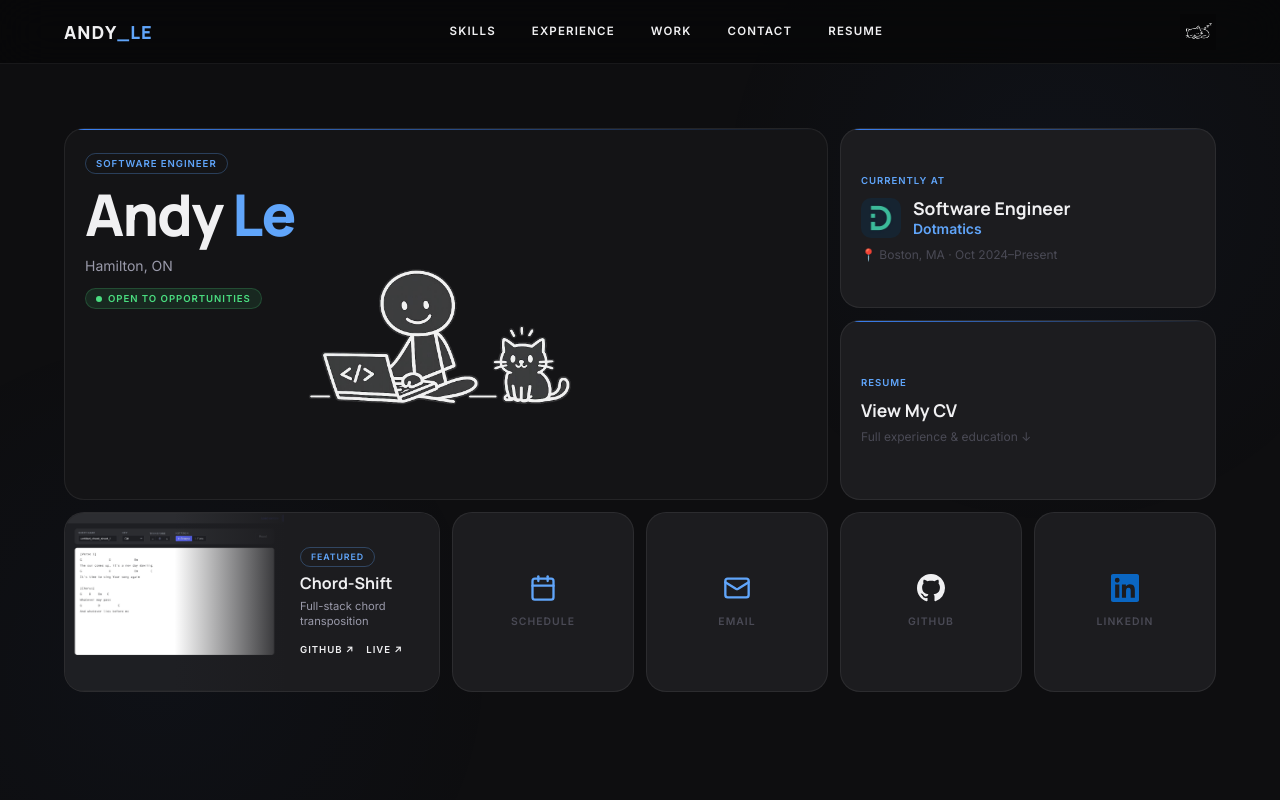
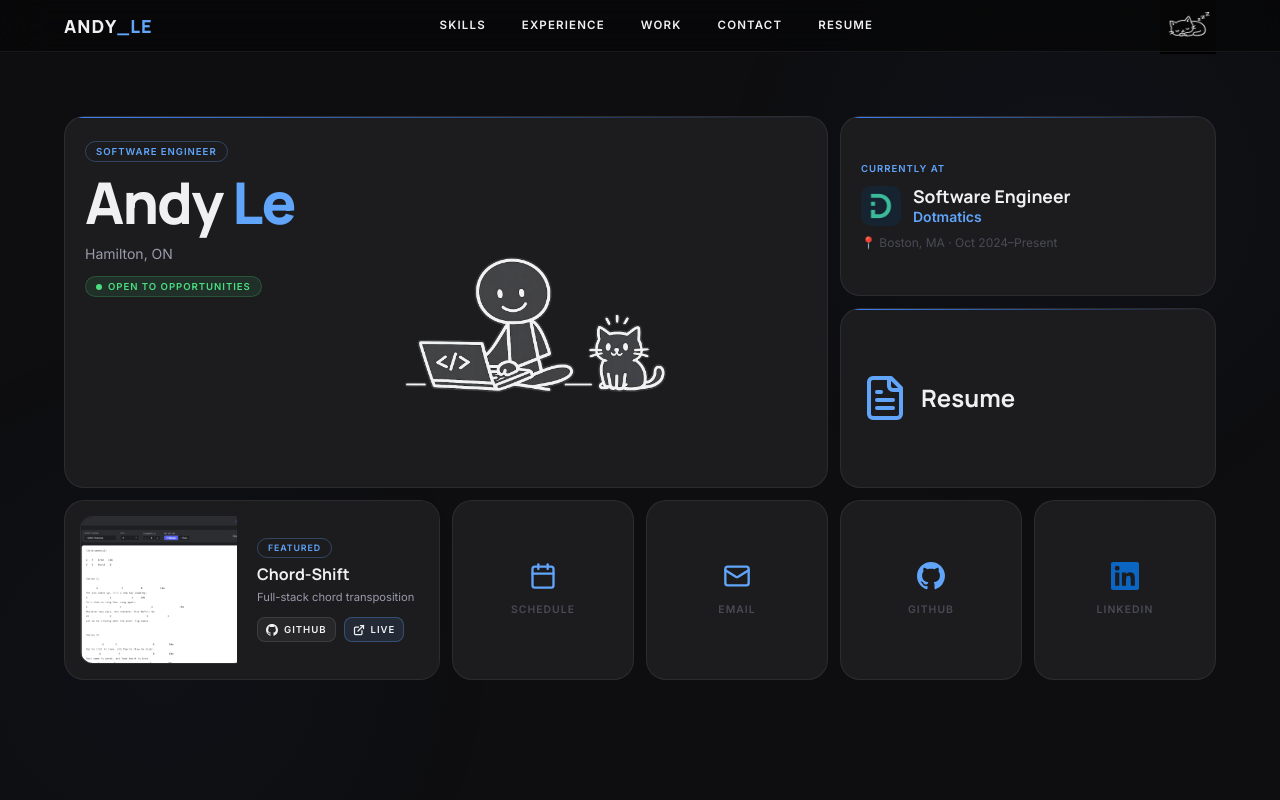
Before and after one commit to Andytule/andytule.github.io, a React (Vite) app: page / in a window 1280 px wide. Shown: the top 800 px of the page. Built offline with nearby package versions, Linux system fonts and the light colour scheme.

Commit message:
- Fix hero section

```diff
--- a/src/components/layout/Navbar/index.tsx
+++ b/src/components/layout/Navbar/index.tsx
@@ -16,7 +16,7 @@
   return (
     <header
       className={cn(
-        'sticky top-0 z-50 h-16',
+        'sticky top-0 z-50 h-[52px]',
         'border-b border-white/7',
         'bg-[#080809]/85 backdrop-blur-xl'
       )}
@@ -62,7 +62,7 @@
           <img
             src="/sleeping-cat.png"
             alt="Resume"
-            className="h-9 w-9 object-contain mix-blend-screen transition-transform duration-300 group-hover:scale-110"
+            className="h-14 w-14 object-contain mix-blend-screen transition-transform duration-300 group-hover:scale-110"
           />
         </button>
       </div>
--- a/src/components/sections/Hero/index.tsx
+++ b/src/components/sections/Hero/index.tsx
@@ -1,4 +1,4 @@
-import { Calendar, Mail } from 'lucide-react';
+import { Calendar, FileText, Mail } from 'lucide-react';
 import React from 'react';
 
 import { Badge } from '@/components/ui/badge';
@@ -7,18 +7,6 @@
 
 const cell =
   'relative overflow-hidden rounded-xl border border-white/7 bg-[#1c1c1f] transition-all duration-[250ms] ease-out hover:-translate-y-0.5 hover:border-[#60a5fa]/30 hover:shadow-[0_0_20px_rgba(33,150,243,0.12),0_0_40px_rgba(96,180,255,0.06)]';
-
-const GitHubIcon = () => (
-  <svg className="h-7 w-7" viewBox="0 0 24 24" fill="currentColor">
-    <path d="M12 0C5.37 0 0 5.37 0 12c0 5.31 3.435 9.795 8.205 11.385.6.105.825-.255.825-.57 0-.285-.015-1.23-.015-2.235-3.015.555-3.795-.735-4.035-1.41-.135-.345-.72-1.41-1.23-1.695-.42-.225-1.02-.78-.015-.795.945-.015 1.62.87 1.845 1.23 1.08 1.815 2.805 1.305 3.495.99.105-.78.42-1.305.765-1.605-2.67-.3-5.46-1.335-5.46-5.925 0-1.305.465-2.385 1.23-3.225-.12-.3-.54-1.53.12-3.18 0 0 1.005-.315 3.3 1.23.96-.27 1.98-.405 3-.405s2.04.135 3 .405c2.295-1.56 3.3-1.23 3.3-1.23.66 1.65.24 2.88.12 3.18.765.84 1.23 1.905 1.23 3.225 0 4.605-2.805 5.625-5.475 5.925.435.375.81 1.095.81 2.22 0 1.605-.015 2.895-.015 3.3 0 .315.225.69.825.57A12.02 12.02 0 0024 12c0-6.63-5.37-12-12-12z" />
-  </svg>
-);
-
-const LinkedInIcon = () => (
-  <svg className="h-7 w-7" viewBox="0 0 24 24" fill="currentColor">
-    <path d="M20.447 20.452h-3.554v-5.569c0-1.328-.027-3.037-1.852-3.037-1.853 0-2.136 1.445-2.136 2.939v5.667H9.351V9h3.414v1.561h.046c.477-.9 1.637-1.85 3.37-1.85 3.601 0 4.267 2.37 4.267 5.455v6.286zM5.337 7.433a2.062 2.062 0 01-2.063-2.065 2.064 2.064 0 112.063 2.065zm1.782 13.019H3.555V9h3.564v11.452zM22.225 0H1.771C.792 0 0 .774 0 1.729v20.542C0 23.227.792 24 1.771 24h20.451C23.2 24 24 23.227 24 22.271V1.729C24 .774 23.2 0 22.222 0h.003z" />
-  </svg>
-);
 
 const socialTiles = [
   {
@@ -43,9 +31,13 @@
     label: 'GitHub',
     hoverBg: 'hover:bg-[#006bff]',
     icon: (
-      <span className="text-[#f0f0f2] transition-colors group-hover:text-white">
-        <GitHubIcon />
-      </span>
+      <svg
+        className="h-7 w-7 text-[#60a5fa] transition-colors group-hover:text-white"
+        viewBox="0 0 24 24"
+        fill="currentColor"
+      >
+        <path d="M12 0C5.37 0 0 5.37 0 12c0 5.31 3.435 9.795 8.205 11.385.6.105.825-.255.825-.57 0-.285-.015-1.23-.015-2.235-3.015.555-3.795-.735-4.035-1.41-.135-.345-.72-1.41-1.23-1.695-.42-.225-1.02-.78-.015-.795.945-.015 1.62.87 1.845 1.23 1.08 1.815 2.805 1.305 3.495.99.105-.78.42-1.305.765-1.605-2.67-.3-5.46-1.335-5.46-5.925 0-1.305.465-2.385 1.23-3.225-.12-.3-.54-1.53.12-3.18 0 0 1.005-.315 3.3 1.23.96-.27 1.98-.405 3-.405s2.04.135 3 .405c2.295-1.56 3.3-1.23 3.3-1.23.66 1.65.24 2.88.12 3.18.765.84 1.23 1.905 1.23 3.225 0 4.605-2.805 5.625-5.475 5.925.435.375.81 1.095.81 2.22 0 1.605-.015 2.895-.015 3.3 0 .315.225.69.825.57A12.02 12.02 0 0024 12c0-6.63-5.37-12-12-12z" />
+      </svg>
     ),
   },
   {
@@ -54,9 +46,13 @@
     label: 'LinkedIn',
     hoverBg: 'hover:bg-[#0a66c2]',
     icon: (
-      <span className="text-[#0a66c2] transition-colors group-hover:text-white">
-        <LinkedInIcon />
-      </span>
+      <svg
+        className="h-7 w-7 text-[#0a66c2] transition-colors group-hover:text-white"
+        viewBox="0 0 24 24"
+        fill="currentColor"
+      >
+        <path d="M20.447 20.452h-3.554v-5.569c0-1.328-.027-3.037-1.852-3.037-1.853 0-2.136 1.445-2.136 2.939v5.667H9.351V9h3.414v1.561h.046c.477-.9 1.637-1.85 3.37-1.85 3.601 0 4.267 2.37 4.267 5.455v6.286zM5.337 7.433a2.062 2.062 0 01-2.063-2.065 2.064 2.064 0 112.063 2.065zm1.782 13.019H3.555V9h3.564v11.452zM22.225 0H1.771C.792 0 0 .774 0 1.729v20.542C0 23.227.792 24 1.771 24h20.451C23.2 24 24 23.227 24 22.271V1.729C24 .774 23.2 0 22.222 0h.003z" />
+      </svg>
     ),
   },
 ] as const;
@@ -68,7 +64,7 @@
       <Card
         className={cn(
           cell,
-          'flex flex-col bg-[#141416] min-h-[320px]',
+          'flex flex-col bg-[#1c1c1f] min-h-[320px]',
           'before:absolute before:inset-x-0 before:top-0 before:h-px before:bg-gradient-to-r before:from-[#3b82f6] before:to-transparent'
         )}
       >
@@ -85,7 +81,7 @@
             Open to opportunities
           </Badge>
         </div>
-        <div className="pointer-events-none absolute inset-x-0 top-[18%] bottom-0">
+        <div className="pointer-events-none absolute left-[25%] right-0 top-[18%] bottom-0">
           <img
             src="/andy-avatar.png"
             alt=""
@@ -95,10 +91,14 @@
         </div>
       </Card>
 
-      <Card
+      {/* Currently At — links to Dotmatics */}
+      <a
+        href="https://www.dotmatics.com/"
+        target="_blank"
+        rel="noopener noreferrer"
         className={cn(
           cell,
-          'flex flex-col justify-center gap-2 p-5',
+          'flex flex-col justify-center gap-2 p-5 no-underline',
           'before:absolute before:inset-x-0 before:top-0 before:h-px before:bg-gradient-to-r before:from-[#3b82f6] before:to-transparent',
           'group hover:bg-[#006bff] hover:border-transparent hover:shadow-none'
         )}
@@ -125,18 +125,26 @@
         <p className="text-xs text-[#4a4a55] transition-colors group-hover:text-white/60">
           📍 Boston, MA · Oct 2024–Present
         </p>
-      </Card>
+      </a>
 
-      <Card className={cn(cell, 'group flex flex-row overflow-hidden')}>
-        <div className="relative min-w-0 flex-1 overflow-hidden">
+      {/* Chord-Shift — scrolls to Work/Projects section */}
+      <Card
+        className={cn(cell, 'group relative overflow-hidden cursor-pointer')}
+        onClick={() => document.getElementById('portfolio')?.scrollIntoView({ behavior: 'smooth' })}
+      >
+        {/* Screenshot mockup — floated left, slightly inset, feels placed not pasted */}
+        <div className="absolute left-4 top-4 bottom-4 w-[44%] overflow-hidden rounded-lg shadow-[0_0_0_1px_rgba(255,255,255,0.08)] transition-transform duration-[400ms] group-hover:scale-[1.03]">
           <img
             src="/chord-shift-preview.png"
             alt="Chord-Shift app"
-            className="h-full w-full object-cover object-top transition-transform duration-[400ms] group-hover:scale-[1.04]"
+            className="h-full w-full object-cover object-top"
           />
-          <div className="pointer-events-none absolute inset-0 bg-gradient-to-r from-transparent via-transparent to-[#1c1c1f]/95" />
         </div>
-        <div className="flex w-[155px] flex-shrink-0 flex-col justify-center gap-1.5 bg-[#1c1c1f] p-4">
+        {/* Content — solid bg flush right */}
+        <div
+          className="absolute inset-y-0 right-0 flex w-[54%] flex-col justify-center gap-1.5 bg-[#1c1c1f] p-5"
+          onClick={(e) => e.stopPropagation()}
+        >
           <Badge variant="default" className="w-fit text-[0.55rem]">
             Featured
           </Badge>
@@ -146,22 +154,38 @@
           <p className="text-[0.7rem] leading-snug text-[#9a9aaa]">
             Full-stack chord transposition
           </p>
-          <div className="mt-1.5 flex flex-wrap gap-3">
+          <div className="mt-1.5 flex flex-row items-center gap-2">
             <a
               href="https://github.com/Andytule/chord-shift"
               target="_blank"
               rel="noopener noreferrer"
-              className="text-[0.6rem] font-semibold uppercase tracking-widest text-[#4a4a55] transition-colors hover:text-[#60a5fa]"
+              className="inline-flex items-center gap-1.5 rounded-md border border-white/10 bg-white/5 px-2 py-1 text-[0.6rem] font-semibold uppercase tracking-widest text-[#9a9aaa] transition-all hover:border-[#60a5fa]/40 hover:bg-[#60a5fa]/10 hover:text-[#60a5fa]"
             >
-              GitHub ↗
+              <svg className="h-3 w-3 flex-shrink-0" viewBox="0 0 24 24" fill="currentColor">
+                <path d="M12 0C5.37 0 0 5.37 0 12c0 5.31 3.435 9.795 8.205 11.385.6.105.825-.255.825-.57 0-.285-.015-1.23-.015-2.235-3.015.555-3.795-.735-4.035-1.41-.135-.345-.72-1.41-1.23-1.695-.42-.225-1.02-.78-.015-.795.945-.015 1.62.87 1.845 1.23 1.08 1.815 2.805 1.305 3.495.99.105-.78.42-1.305.765-1.605-2.67-.3-5.46-1.335-5.46-5.925 0-1.305.465-2.385 1.23-3.225-.12-.3-.54-1.53.12-3.18 0 0 1.005-.315 3.3 1.23.96-.27 1.98-.405 3-.405s2.04.135 3 .405c2.295-1.56 3.3-1.23 3.3-1.23.66 1.65.24 2.88.12 3.18.765.84 1.23 1.905 1.23 3.225 0 4.605-2.805 5.625-5.475 5.925.435.375.81 1.095.81 2.22 0 1.605-.015 2.895-.015 3.3 0 .315.225.69.825.57A12.02 12.02 0 0024 12c0-6.63-5.37-12-12-12z" />
+              </svg>
+              GitHub
             </a>
             <a
-              href="https://chord-shift.vercel.app"
+              href="https://andytule.github.io/chord-shift/"
               target="_blank"
               rel="noopener noreferrer"
-              className="text-[0.6rem] font-semibold uppercase tracking-widest text-[#60a5fa] transition-opacity hover:opacity-75"
+              className="inline-flex items-center gap-1.5 rounded-md border border-[#60a5fa]/30 bg-[#60a5fa]/10 px-2 py-1 text-[0.6rem] font-semibold uppercase tracking-widest text-[#60a5fa] transition-all hover:bg-[#60a5fa]/20 hover:border-[#60a5fa]/60"
             >
-              Live ↗
+              <svg
+                className="h-3 w-3 flex-shrink-0"
+                viewBox="0 0 24 24"
+                fill="none"
+                stroke="currentColor"
+                strokeWidth="2.5"
+                strokeLinecap="round"
+                strokeLinejoin="round"
+              >
+                <path d="M18 13v6a2 2 0 0 1-2 2H5a2 2 0 0 1-2-2V8a2 2 0 0 1 2-2h6" />
+                <polyline points="15 3 21 3 21 9" />
+                <line x1="10" y1="14" x2="21" y2="3" />
+              </svg>
+              Live
             </a>
           </div>
         </div>
@@ -207,7 +231,7 @@
         style={{ gridArea: 'main' }}
         className={cn(
           cell,
-          'flex flex-col bg-[#141416] h-full',
+          'flex flex-col bg-[#1c1c1f] h-full',
           'before:absolute before:inset-x-0 before:top-0 before:h-px before:bg-gradient-to-r before:from-[#3b82f6] before:to-transparent'
         )}
       >
@@ -224,7 +248,7 @@
             Open to opportunities
           </Badge>
         </div>
-        <div className="pointer-events-none absolute inset-x-0 top-[18%] bottom-0">
+        <div className="pointer-events-none absolute left-[25%] right-0 top-[18%] bottom-0">
           <img
             src="/andy-avatar.png"
             alt=""
@@ -234,12 +258,15 @@
         </div>
       </Card>
 
-      {/* Currently At */}
-      <Card
+      {/* Currently At — links to Dotmatics */}
+      <a
+        href="https://www.dotmatics.com/"
+        target="_blank"
+        rel="noopener noreferrer"
         style={{ gridArea: 'job' }}
         className={cn(
           cell,
-          'flex flex-col justify-center gap-2 p-5 h-full',
+          'flex flex-col justify-center gap-2 p-5 h-full no-underline',
           'before:absolute before:inset-x-0 before:top-0 before:h-px before:bg-gradient-to-r before:from-[#3b82f6] before:to-transparent',
           'group hover:bg-[#006bff] hover:border-transparent hover:shadow-none'
         )}
@@ -266,9 +293,9 @@
         <p className="text-xs text-[#4a4a55] transition-colors group-hover:text-white/60">
           📍 Boston, MA · Oct 2024–Present
         </p>
-      </Card>
+      </a>
 
-      {/* Resume card */}
+      {/* Resume card — large FileText icon + bold label */}
       <a
         href="#resume"
         onClick={(e) => {
@@ -278,36 +305,41 @@
         style={{ gridArea: 'resume' }}
         className={cn(
           cell,
-          'flex flex-col justify-center gap-2 p-5 h-full no-underline',
+          'flex flex-col items-start justify-center gap-2 p-5 h-full no-underline',
           'before:absolute before:inset-x-0 before:top-0 before:h-px before:bg-gradient-to-r before:from-[#3b82f6] before:to-transparent',
           'group hover:bg-[#006bff] hover:border-transparent hover:shadow-none'
         )}
       >
-        <p className="text-[0.6rem] font-semibold uppercase tracking-widest text-[#60a5fa] transition-colors group-hover:text-white/70">
-          Resume
-        </p>
-        <p className="font-display text-[1.1rem] font-bold leading-tight text-[#f0f0f2] transition-colors group-hover:text-white">
-          View My CV
-        </p>
-        <p className="text-xs text-[#4a4a55] transition-colors group-hover:text-white/60">
-          Full experience & education ↓
-        </p>
+        <div className="flex items-center gap-3">
+          <FileText
+            size={48}
+            className="text-[#60a5fa] transition-colors group-hover:text-white flex-shrink-0"
+          />
+          <p className="font-display text-2xl font-bold leading-tight text-[#f0f0f2] transition-colors group-hover:text-white">
+            Resume
+          </p>
+        </div>
       </a>
 
-      {/* Featured Project — Chord-Shift */}
+      {/* Featured Project — Chord-Shift — scrolls to Work section */}
       <Card
         style={{ gridArea: 'proj' }}
-        className={cn(cell, 'group flex flex-row overflow-hidden h-full')}
+        className={cn(cell, 'group relative overflow-hidden h-full cursor-pointer')}
+        onClick={() => document.getElementById('portfolio')?.scrollIntoView({ behavior: 'smooth' })}
       >
-        <div className="relative min-w-0 flex-1 overflow-hidden">
+        {/* Screenshot mockup — floated left, slightly inset, feels placed not pasted */}
+        <div className="absolute left-4 top-4 bottom-4 w-[44%] overflow-hidden rounded-lg shadow-[0_0_0_1px_rgba(255,255,255,0.08)] transition-transform duration-[400ms] group-hover:scale-[1.03]">
           <img
             src="/chord-shift-preview.png"
             alt="Chord-Shift app"
-            className="h-full w-full object-cover object-top transition-transform duration-[400ms] group-hover:scale-[1.04]"
+            className="h-full w-full object-cover object-top"
           />
-          <div className="pointer-events-none absolute inset-0 bg-gradient-to-r from-transparent via-transparent to-[#1c1c1f]/95" />
         </div>
-        <div className="flex w-[155px] flex-shrink-0 flex-col justify-center gap-1.5 bg-[#1c1c1f] p-4">
+        {/* Content — solid bg flush right */}
+        <div
+          className="absolute inset-y-0 right-0 flex w-[54%] flex-col justify-center gap-1.5 bg-[#1c1c1f] p-5"
+          onClick={(e) => e.stopPropagation()}
+        >
           <Badge variant="default" className="w-fit text-[0.55rem]">
             Featured
           </Badge>
@@ -317,22 +349,38 @@
           <p className="text-[0.7rem] leading-snug text-[#9a9aaa]">
             Full-stack chord transposition
           </p>
-          <div className="mt-1.5 flex flex-wrap gap-3">
+          <div className="mt-1.5 flex flex-row items-center gap-2">
             <a
               href="https://github.com/Andytule/chord-shift"
               target="_blank"
               rel="noopener noreferrer"
-              className="text-[0.6rem] font-semibold uppercase tracking-widest text-[#4a4a55] transition-colors hover:text-[#60a5fa]"
+              className="inline-flex items-center gap-1.5 rounded-md border border-white/10 bg-white/5 px-2 py-1 text-[0.6rem] font-semibold uppercase tracking-widest text-[#9a9aaa] transition-all hover:border-[#60a5fa]/40 hover:bg-[#60a5fa]/10 hover:text-[#60a5fa]"
             >
-              GitHub ↗
+              <svg className="h-3 w-3 flex-shrink-0" viewBox="0 0 24 24" fill="currentColor">
+                <path d="M12 0C5.37 0 0 5.37 0 12c0 5.31 3.435 9.795 8.205 11.385.6.105.825-.255.825-.57 0-.285-.015-1.23-.015-2.235-3.015.555-3.795-.735-4.035-1.41-.135-.345-.72-1.41-1.23-1.695-.42-.225-1.02-.78-.015-.795.945-.015 1.62.87 1.845 1.23 1.08 1.815 2.805 1.305 3.495.99.105-.78.42-1.305.765-1.605-2.67-.3-5.46-1.335-5.46-5.925 0-1.305.465-2.385 1.23-3.225-.12-.3-.54-1.53.12-3.18 0 0 1.005-.315 3.3 1.23.96-.27 1.98-.405 3-.405s2.04.135 3 .405c2.295-1.56 3.3-1.23 3.3-1.23.66 1.65.24 2.88.12 3.18.765.84 1.23 1.905 1.23 3.225 0 4.605-2.805 5.625-5.475 5.925.435.375.81 1.095.81 2.22 0 1.605-.015 2.895-.015 3.3 0 .315.225.69.825.57A12.02 12.02 0 0024 12c0-6.63-5.37-12-12-12z" />
+              </svg>
+              GitHub
             </a>
             <a
-              href="https://chord-shift.vercel.app"
+              href="https://andytule.github.io/chord-shift/"
               target="_blank"
               rel="noopener noreferrer"
-              className="text-[0.6rem] font-semibold uppercase tracking-widest text-[#60a5fa] transition-opacity hover:opacity-75"
+              className="inline-flex items-center gap-1.5 rounded-md border border-[#60a5fa]/30 bg-[#60a5fa]/10 px-2 py-1 text-[0.6rem] font-semibold uppercase tracking-widest text-[#60a5fa] transition-all hover:bg-[#60a5fa]/20 hover:border-[#60a5fa]/60"
             >
-              Live ↗
+              <svg
+                className="h-3 w-3 flex-shrink-0"
+                viewBox="0 0 24 24"
+                fill="none"
+                stroke="currentColor"
+                strokeWidth="2.5"
+                strokeLinecap="round"
+                strokeLinejoin="round"
+              >
+                <path d="M18 13v6a2 2 0 0 1-2 2H5a2 2 0 0 1-2-2V8a2 2 0 0 1 2-2h6" />
+                <polyline points="15 3 21 3 21 9" />
+                <line x1="10" y1="14" x2="21" y2="3" />
+              </svg>
+              Live
             </a>
           </div>
         </div>
```
Also changed, not shown: public/chord-shift-preview.png, 1 other file (tests, documents, lock files or other folders).
